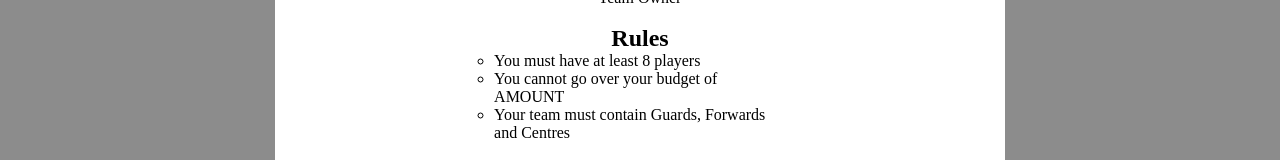
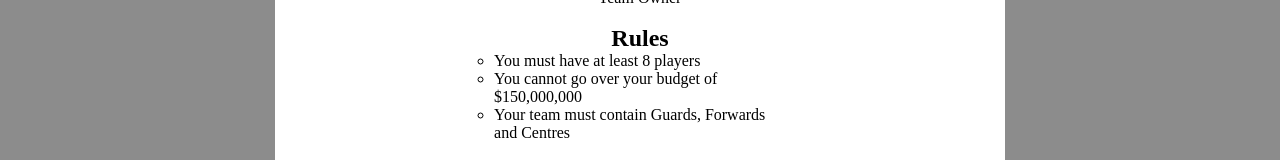
Before and after one commit to Peach-24/nba-gm-simulator, a React (Create React App) app: page / in a window 1280 px wide. Shown: the part 307-467 px from the top of the page. Built offline with nearby package versions, Linux system fonts and the light colour scheme.

Commit message:
rules reformat

```diff
--- a/src/Header.js
+++ b/src/Header.js
@@ -48,7 +48,9 @@ const Header = () => {
       <div id="rules">
         <ul>
           <li class="rules-list">You must have at least 8 players</li>
-          <li class="rules-list">You cannot go over your budget of AMOUNT</li>
+          <li class="rules-list">
+            You cannot go over your budget of $150,000,000
+          </li>
           <li class="rules-list">
             Your team must contain Guards, Forwards and Centres
           </li>
```
